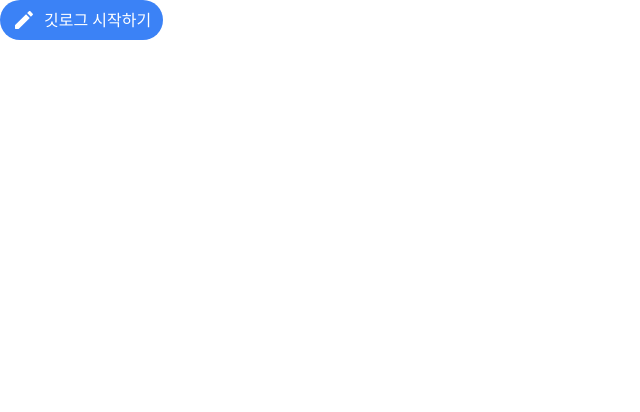
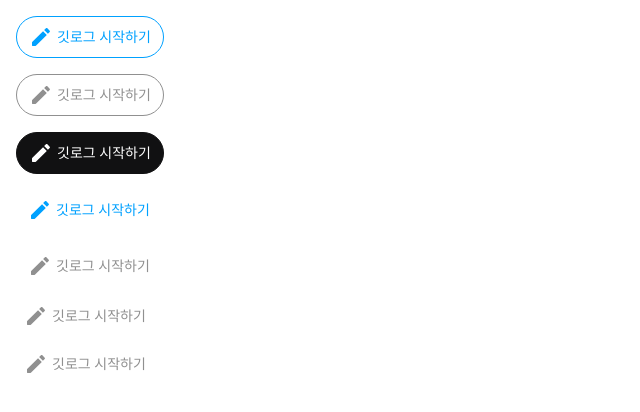
Before and after one commit to thisminn/Leets-Blog, a React (Vite) app: page / in a window 1280 px wide. Shown: the top 412 px of the page, without its empty margins (0-640 px from the left). Built offline with nearby package versions, Linux system fonts and the light colour scheme.

Commit message:
feat: 버튼 타입 분리 및 스타일링

```diff
--- a/src/App.tsx
+++ b/src/App.tsx
@@ -3,7 +3,41 @@ import CreateIcon from './assets/create.svg?react'
 export default function App() {
   return (
     <div>
-      <Button icon={<CreateIcon />}>깃로그 시작하기</Button>
+      <div className="m-4">
+        <Button variant="filled" colorScheme="primary" icon={<CreateIcon />}>
+          깃로그 시작하기
+        </Button>
+      </div>
+      <div className="m-4">
+        <Button variant="filled" colorScheme="secondary" icon={<CreateIcon />}>
+          깃로그 시작하기
+        </Button>
+      </div>
+      <div className="m-4">
+        <Button variant="filled" colorScheme="dark" icon={<CreateIcon />}>
+          깃로그 시작하기
+        </Button>
+      </div>
+      <div className="m-4">
+        <Button variant="outline" colorScheme="primary" icon={<CreateIcon />}>
+          깃로그 시작하기
+        </Button>
+      </div>
+      <div className="m-4">
+        <Button variant="outline" colorScheme="secondary" icon={<CreateIcon />}>
+          깃로그 시작하기
+        </Button>
+      </div>
+      <div className="m-4">
+        <Button shape="rectangle" colorScheme="secondary" icon={<CreateIcon />}>
+          깃로그 시작하기
+        </Button>
+      </div>
+      <div className="m-4">
+        <Button shape="rectangle" colorScheme="secondary" icon={<CreateIcon />}>
+          깃로그 시작하기
+        </Button>
+      </div>
     </div>
   )
 }
--- a/src/component/button/ButtonType.tsx
+++ b/src/component/button/ButtonType.tsx
@@ -1,12 +1,11 @@
 import type { ReactNode } from 'react' // React에 렌더링할 수 있는 모든 값의 타입
 
 // 버튼 스타일 종류
-export type ButtonVariant = 'filled' | 'outline' | 'ghost'
+export type ButtonVariant = 'filled' | 'outline'
 // 버튼 모양 종류
 export type ButtonShape = 'round' | 'rectangle'
 // 버튼 색상 테마
-export type ButtonColorScheme = 'primary' | 'secondary' | 'dark' | 'light'
-
+export type ButtonColorScheme = 'primary' | 'secondary' | 'dark'
 export interface ButtonProps {
   children: ReactNode
   variant?: ButtonVariant
--- a/src/component/button/ButtonVariant.tsx
+++ b/src/component/button/ButtonVariant.tsx
@@ -8,27 +8,24 @@ interface StyleProps {
 }
 
 export const getButtonClasses = ({ variant, shape, colorScheme, disabled }: StyleProps) => {
-  const baseStyle = 'inline-flex items-center justify-center gap-2 transition-colors'
+  const baseStyle =
+    'inline-flex items-center justify-center font-normal text-sm leading-[1.6] tracking-[-0.5%] gap-1 '
 
   const shapeStyle = {
     round: 'rounded-full px-3 py-2 gap-1',
-    rectangle: 'rounded-md px-2 py-1 gap-1',
+    rectangle: 'px-2 pt-0.5 pb-1 gap-1 border-none hover:bg-[#E6E6E6]',
   }[shape]
 
   const variantStyle =
     {
       filled: {
-        primary: 'bg-blue-500 text-white hover:bg-blue-600',
-        secondary: 'bg-gray-200 text-gray-700 hover:bg-gray-300',
-        dark: 'bg-black text-white hover:bg-gray-800',
-        light: 'bg-white text-gray-600 border border-gray-200 hover:bg-gray-50',
+        primary: 'bg-[#FFFFFF] text-[#00A1FF] border border-[#00A1FF] hover:bg-[#99d9f8]',
+        secondary: 'bg-[#FFFFFF] text-[#909090] border border-[#909090] hover:bg-[#E6E6E6]',
+        dark: 'bg-[#111112] text-[#FFFFFF] border border-[#111112] hover:text-[#909090]',
       },
       outline: {
-        primary: 'border border-blue-500 text-blue-500 bg-transparent hover:bg-blue-50',
-        secondary: 'border border-gray-400 text-gray-500 bg-transparent hover:bg-gray-100',
-      },
-      ghost: {
-        secondary: 'text-gray-500 bg-transparent hover:bg-gray-100',
+        primary: 'bg-[#FFFFFF] text-[#00A1FF] hover:bg-[#99d9f8]',
+        secondary: 'bg-[#FFFFFF] text-[#909090] hover:bg-[#E6E6E6]',
       },
     }[variant][colorScheme] || ''
 
```
